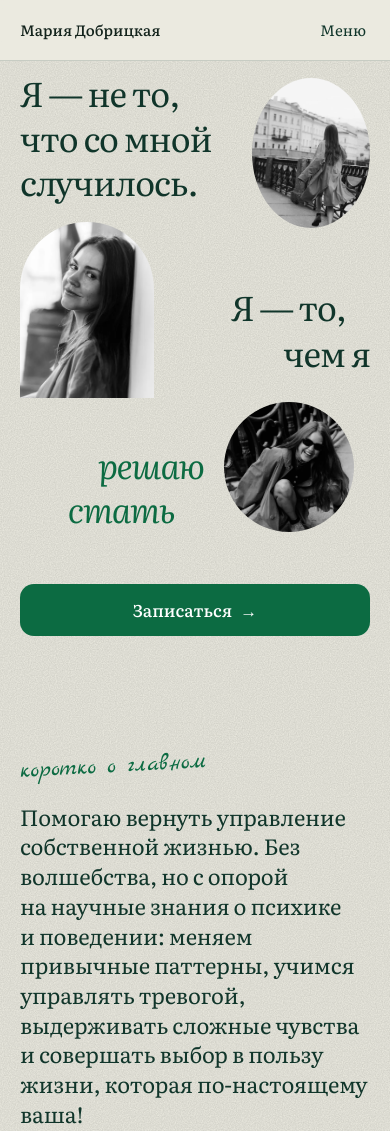
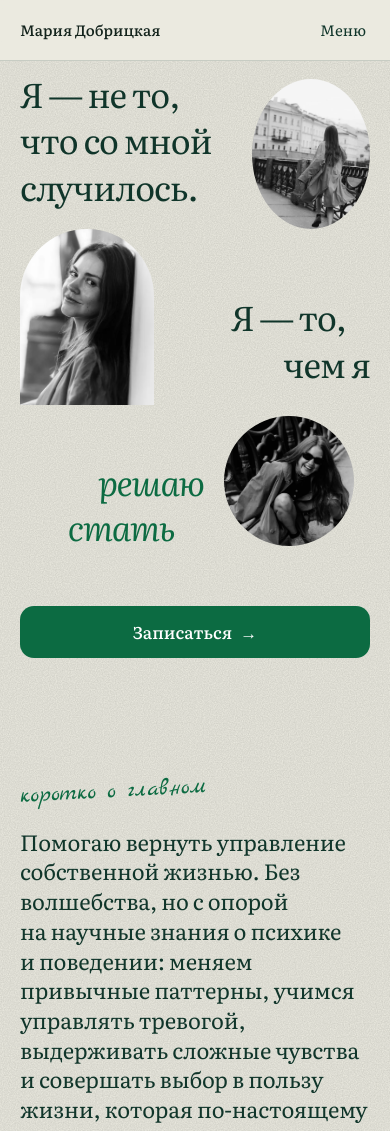
Before and after one commit to nel4ik-alt/mashadobrik, a plain HTML site: page index.html in a window 390 px wide. Shown: the top 1131 px of the page. Drawn offline with Linux system fonts and the light colour scheme.

Commit message:
Телефон: первый экран растянут на всю высоту, кнопка ниже
Co-Authored-By: Claude Opus 5.5 <noreply@anthropic.com>

```diff
--- a/assets/styles.css
+++ b/assets/styles.css
@@ -375,11 +375,11 @@ details p { padding-bottom: 24px; max-width: 40em; font-size: 16px; line-height:
 @media (max-width: 1099px) {
   .hero {
     --w: calc(min(100vw, 560px) / 390);
-    --v: clamp(.7px, calc((100vh - var(--top-h)) / 556), calc(var(--w) * 1.2));
+    --v: clamp(.7px, calc((100vh - var(--top-h)) / 512), calc(var(--w) * 1.25));
     --s: min(var(--w), var(--v));
   }
   @supports (height: 100svh) {
-    .hero { --v: clamp(.7px, calc((100svh - var(--top-h)) / 556), calc(var(--w) * 1.2)); }
+    .hero { --v: clamp(.7px, calc((100svh - var(--top-h)) / 512), calc(var(--w) * 1.25)); }
   }
   .hero__stage { width: min(100%, 560px); height: calc(500 * var(--v)); margin-inline: auto; }
   .slogan { font-size: calc(34 * var(--s)); }
```
